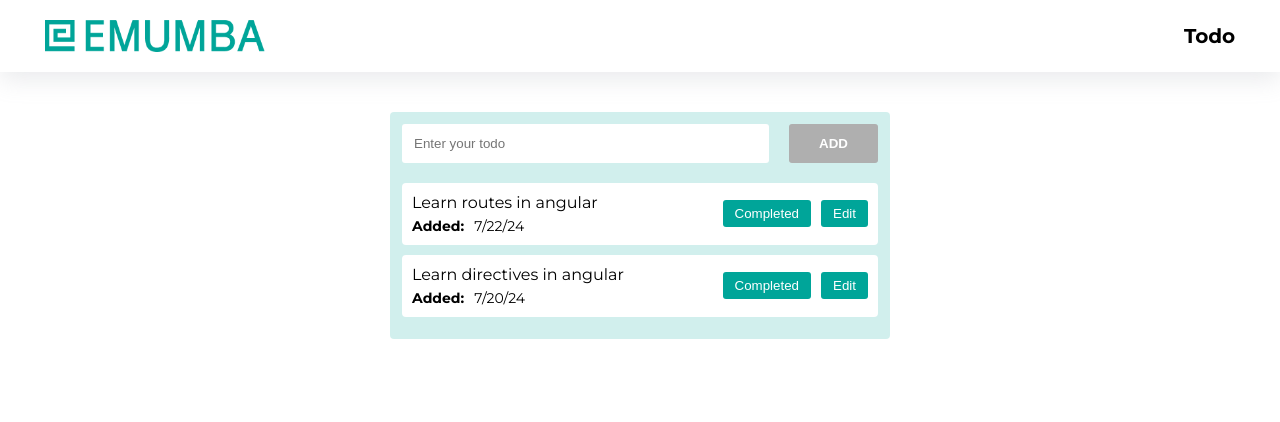
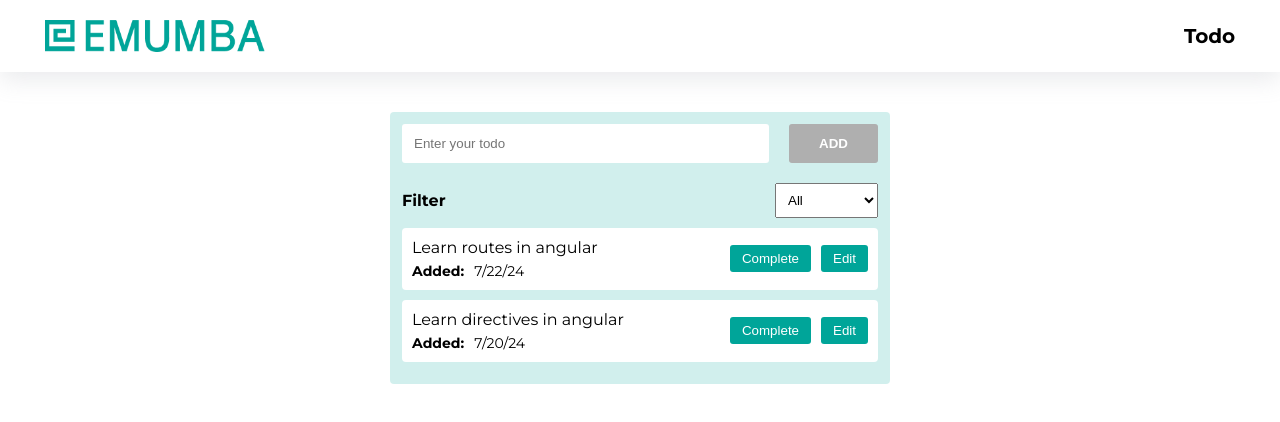
Before and after one commit to muhammadshajjar/angular-todo, an Angular app: page / in a window 1280 px wide. Shown: the top 422 px of the page. Built offline with nearby package versions, Linux system fonts and the light colour scheme.

Commit message:
implemented filter todo

```diff
--- a/src/app/app.component.html
+++ b/src/app/app.component.html
@@ -5,7 +5,8 @@
       (todoItem)="onGetEnteredTask($event)"
       [todoEditItem]="editTodo"
     />
-    <li *ngFor="let todo of todos; trackBy: trackByItems">
+    <app-filter (onFilter)="onGetAppliedFilter($event)" />
+    <li *ngFor="let todo of filteredTodos; trackBy: trackByItems">
       <app-todo
         [todo]="todo"
         (onCompletedTodo)="onGetCompletedTodoID($event)"
--- a/src/app/app.component.ts
+++ b/src/app/app.component.ts
@@ -1,21 +1,30 @@
-import { Component } from '@angular/core';
+import { Component, OnInit } from '@angular/core';
 import { HeaderComponent } from './components/header/header.component';
 import { InputComponent } from './components/input/input.component';
 import { TodoComponent } from './components/todo/todo.component';
 import { TODOS } from './components/todo/dummy-todos';
 import { NgFor, NgIf } from '@angular/common';
 import { Todo } from './components/todo/todo.model';
+import { FilterComponent } from './components/filter/filter.component';
 
 @Component({
   selector: 'app-root',
   standalone: true,
-  imports: [HeaderComponent, InputComponent, TodoComponent, NgFor, NgIf],
+  imports: [
+    HeaderComponent,
+    InputComponent,
+    TodoComponent,
+    NgFor,
+    NgIf,
+    FilterComponent,
+  ],
   templateUrl: './app.component.html',
   styleUrl: './app.component.css',
 })
 export class AppComponent {
   title = 'todo-app';
-  todos = TODOS;
+  todos: Todo[] = TODOS;
+  filteredTodos: Todo[] = TODOS;
   editTodo!: Todo;
 
   onGetEditTodo(todo: Todo) {
@@ -23,16 +32,31 @@ export class AppComponent {
   }
 
   onGetEnteredTask(todo: Todo) {
-    const index = this.todos.findIndex((t) => t.id === todo.id);
+    const index = this.filteredTodos.findIndex((t) => t.id === todo.id);
     if (index !== -1) {
-      this.todos[index] = todo;
+      this.filteredTodos[index] = todo;
     } else {
-      this.todos.unshift(todo);
+      this.filteredTodos.unshift(todo);
     }
+    this.todos = this.filteredTodos;
   }
   onGetCompletedTodoID(id: string) {
-    this.todos = this.todos.filter((todo) => todo.id !== id);
+    this.filteredTodos = this.filteredTodos.map((todo) =>
+      todo.id === id ? { ...todo, completed: !todo.completed } : todo
+    );
+    this.todos = this.filteredTodos;
   }
+
+  onGetAppliedFilter(currentFilter: string) {
+    if (currentFilter === 'todo') {
+      return (this.filteredTodos = this.todos.filter(
+        (todo) => !todo.completed
+      ));
+    } else if (currentFilter === 'completed') {
+      return (this.filteredTodos = this.todos.filter((todo) => todo.completed));
+    } else return (this.filteredTodos = this.todos);
+  }
+
   trackByItems(index: number, item: Todo): string {
     return item.id;
   }
--- /dev/null
+++ b/src/app/components/filter/filter.component.css
@@ -0,0 +1,12 @@
+.filter {
+  display: flex;
+  justify-content: space-between;
+  align-items: center;
+  margin-bottom: 10px;
+}
+.filter label {
+  font-weight: bold;
+}
+.filter select {
+  padding: 8px;
+}
--- /dev/null
+++ b/src/app/components/filter/filter.component.html
@@ -0,0 +1,8 @@
+<div class="filter">
+  <label for="filter">Filter</label>
+  <select name="filter" id="filter" (change)="onChangeFilter($event)">
+    <option value="all">All</option>
+    <option value="todo">Todo</option>
+    <option value="completed">Completed</option>
+  </select>
+</div>
--- /dev/null
+++ b/src/app/components/filter/filter.component.ts
@@ -0,0 +1,17 @@
+import { Component, EventEmitter, Output } from '@angular/core';
+
+@Component({
+  selector: 'app-filter',
+  standalone: true,
+  imports: [],
+  templateUrl: './filter.component.html',
+  styleUrl: './filter.component.css',
+})
+export class FilterComponent {
+  @Output() onFilter = new EventEmitter();
+
+  onChangeFilter(event: Event) {
+    const selectElement = event.target as HTMLSelectElement;
+    this.onFilter.emit(selectElement.value);
+  }
+}
--- a/src/app/components/input/input.component.ts
+++ b/src/app/components/input/input.component.ts
@@ -38,12 +38,13 @@ export class InputComponent implements OnChanges {
         id: crypto.randomUUID(),
         title: this.enteredTitle,
         date_added: new Date().toISOString(),
+        completed: false,
       };
     }
 
     this.todoItem.emit(todo);
 
     form.resetForm();
-    this.todoEditItem = { id: '', title: '', date_added: '' };
+    this.todoEditItem = { id: '', title: '', date_added: '', completed: false };
   }
 }
--- a/src/app/components/todo/dummy-todos.ts
+++ b/src/app/components/todo/dummy-todos.ts
@@ -3,10 +3,12 @@ export const TODOS = [
     id: '1',
     title: 'Learn routes in angular',
     date_added: '7/22/2024',
+    completed: false,
   },
   {
     id: '2',
     title: 'Learn directives in angular',
     date_added: '7/20/2024',
+    completed: false,
   },
 ];
--- a/src/app/components/todo/todo.component.css
+++ b/src/app/components/todo/todo.component.css
@@ -19,7 +19,7 @@
   font-weight: bold;
 }
 
-.todo__actions{
+.todo__actions {
   display: flex;
   gap: 10px;
 }
@@ -30,6 +30,8 @@
   padding: 6px 12px;
   color: white;
 }
-.todo button:hover {
-  cursor: pointer;
+
+.todo button:disabled {
+  cursor: not-allowed !important;
+  background-color: #afafaf !important;
 }
--- a/src/app/components/todo/todo.component.html
+++ b/src/app/components/todo/todo.component.html
@@ -7,7 +7,9 @@
     </div>
   </div>
   <div class="todo__actions">
-    <button (click)="onComplete()">Completed</button>
+    <button  (click)="onComplete()">
+      {{ getTodoStatus() }}
+    </button>
     <button (click)="onEdit()">Edit</button>
   </div>
 </div>
--- a/src/app/components/todo/todo.component.ts
+++ b/src/app/components/todo/todo.component.ts
@@ -1,4 +1,4 @@
-import { Component, EventEmitter, Input, Output } from '@angular/core';
+import { Component, EventEmitter, Input, OnInit, Output } from '@angular/core';
 import { Todo } from './todo.model';
 import { DatePipe } from '@angular/common';
 
@@ -14,6 +14,15 @@ export class TodoComponent {
   @Output() onCompletedTodo = new EventEmitter<string>();
   @Output() onEditTodo = new EventEmitter<Todo>();
 
+  // isCompleted?: boolean;
+
+  // ngOnInit(): void {
+  //   this.isCompleted = this.todo.completed ? true : false;
+  // }
+
+  getTodoStatus() {
+    return this.todo.completed ? 'Completed' : 'Complete';
+  }
   onComplete() {
     this.onCompletedTodo.emit(this.todo.id);
   }
--- a/src/app/components/todo/todo.model.ts
+++ b/src/app/components/todo/todo.model.ts
@@ -2,4 +2,5 @@ export interface Todo {
   id: string;
   title: string;
   date_added: string;
+  completed: boolean;
 }
```
Also changed, not shown: src/app/ui/button/button.component.css (added), 1 other file (tests, documents, lock files or other folders).
